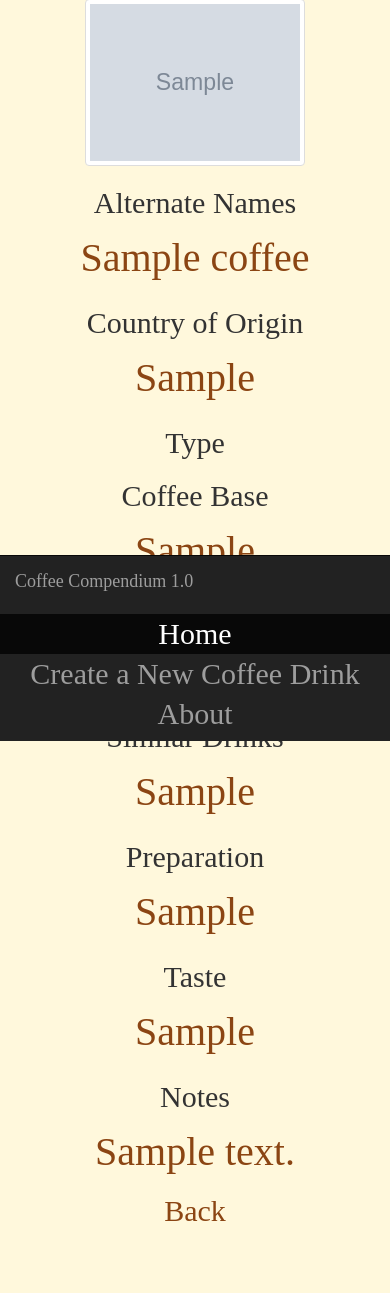
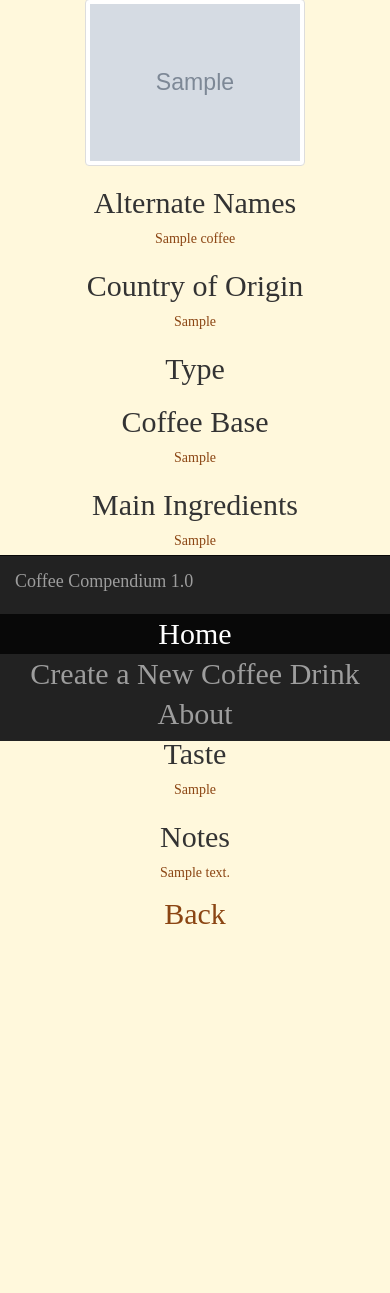
Before and after one commit to migcast21/ZoidbergProjectTwo, a Node server app: page /drinks/600000000000000000000001 in a window 390 px wide. Shown: the part 103-1396 px from the top of the page. After the commit the page ends 1027 px from the top, so only its background shows below. Run offline with Node 20, Linux system fonts and the light colour scheme; tables that the repository leaves empty hold one stand-in row (values such as "Sample post"); grey boxes marked "Sample" are stand-in pictures; some libraries are stand-ins or nearby versions; some web fonts are replaced.

Commit message:
about page

```diff
--- a/public/style.css
+++ b/public/style.css
@@ -24,7 +24,6 @@ body {
 
 @media screen and (min-width: 320px) and (max-width: 999px) {
     table {font-size: 40px; min-width: 60%}
-    p:not(.aboutText) {font-size: 40px; min-width: 60%}
     .aboutText {font-size: 20px; min-width: 50%;}
     h3 {font-size: 30px;}
     .navbar {font-size: 30px; position: fixed;}
```
